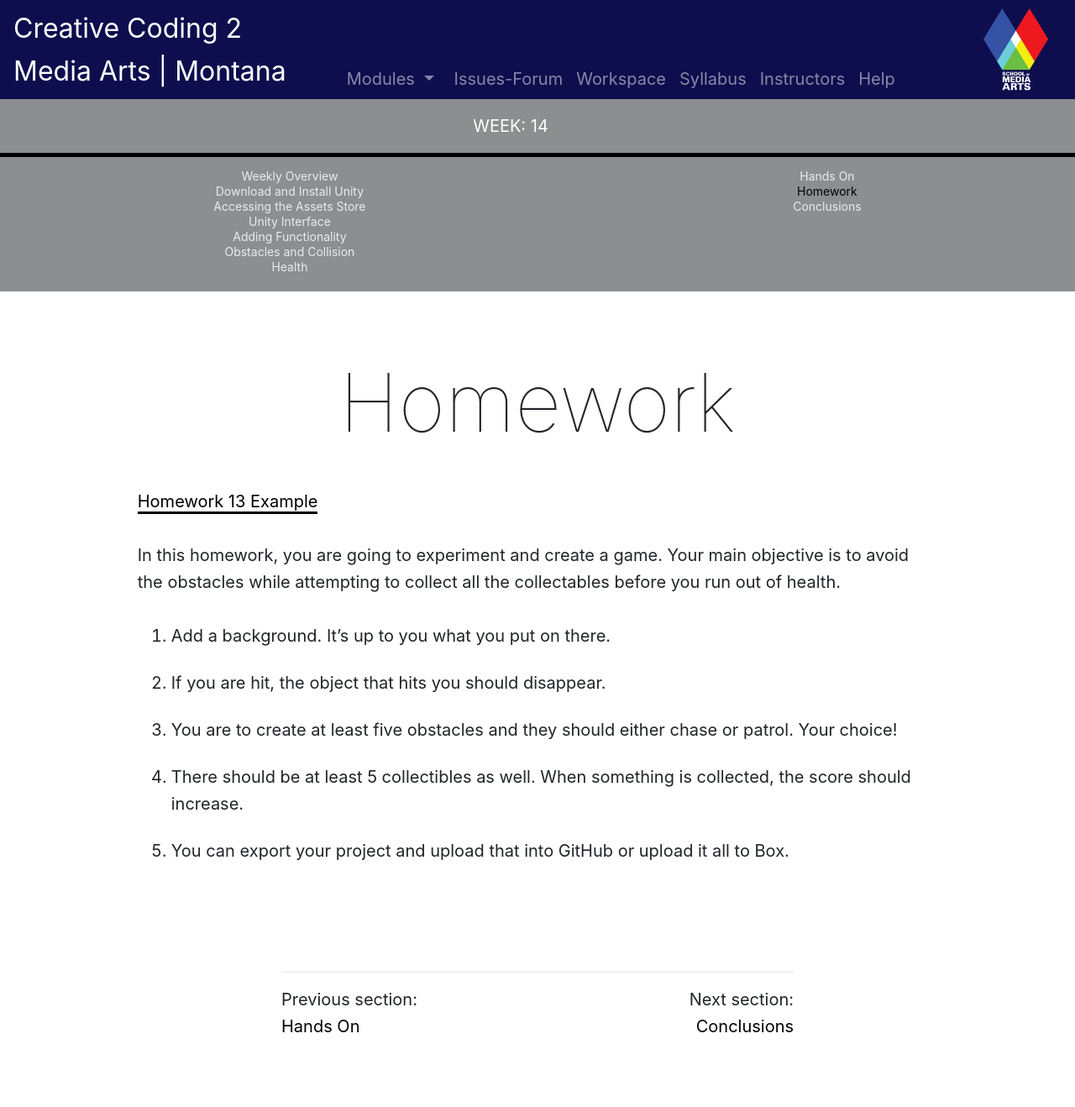
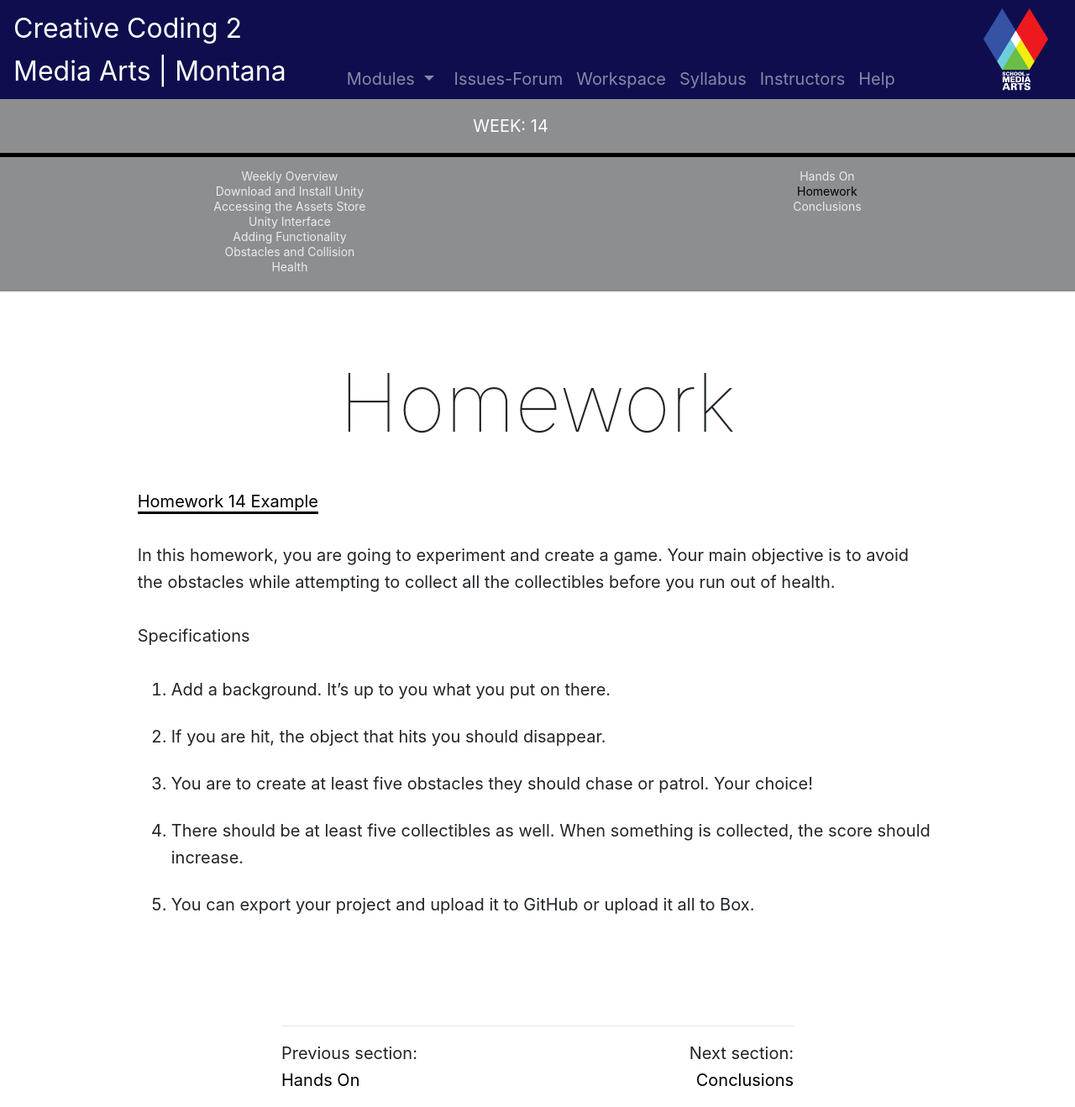
Before and after one commit to Montana-Media-Arts/220-creative-coding2-Spring2025, a Jekyll site: the page built from modules/week-14/_posts/2010-01-01-homework.md, in a window 1280 px wide. Shown: the whole page at 84% size. Built offline with Jekyll 4.4.1, drawn with Linux system fonts in a browser that asks for light colours; nearby versions of some CDN libraries; comment, search, counter and statistics services are not loaded; before the commit the page ends 1254 px from its top, so only the background shows below that.

Commit message:
Update 2010-01-01-homework.md

```diff
--- a/modules/week-14/_posts/2010-01-01-homework.md
+++ b/modules/week-14/_posts/2010-01-01-homework.md
@@ -6,14 +6,17 @@ jotted: false
 
 # Homework
 
-<a href="https://github.com/Montana-Media-Arts/220_CreativeCoding2-Spring2024-Samples/tree/main/Homework%2013" target="_blank_">Homework 13 Example</a>
+<a href="https://github.com/Montana-Media-Arts/220_CreativeCoding2-Spring2025-Samples/tree/main/Homework%2013" target="_blank_">Homework 14 Example</a>
 
-In this homework, you are going to experiment and create a game. Your main objective is to avoid the obstacles while attempting to collect all the collectables before you run out of health.
+In this homework, you are going to experiment and create a game. Your main objective is to avoid the obstacles while attempting to collect all the collectibles before you run out of health.
+
+Specifications
+
 1. Add a background. It’s up to you what you put on there.
 2. If you are hit, the object that hits you should disappear.
-3. You are to create at least five obstacles and they should either chase or patrol. Your choice!
-4. There should be at least 5 collectibles as well.  When something is collected, the score should increase.
-5. You can export your project and upload that into GitHub or upload it all to Box.
+3. You are to create at least five obstacles they should chase or patrol. Your choice!
+4. There should be at least five collectibles as well. When something is collected, the score should increase.
+5. You can export your project and upload it to GitHub or upload it all to Box.
 
 <!--2.	If you are hit, you should lose health. If you run out of health, the game should be over.
 3.	You should also have collectibles. You are to create at least five obstacles and they should either chase or patrol. Your choice!
```
